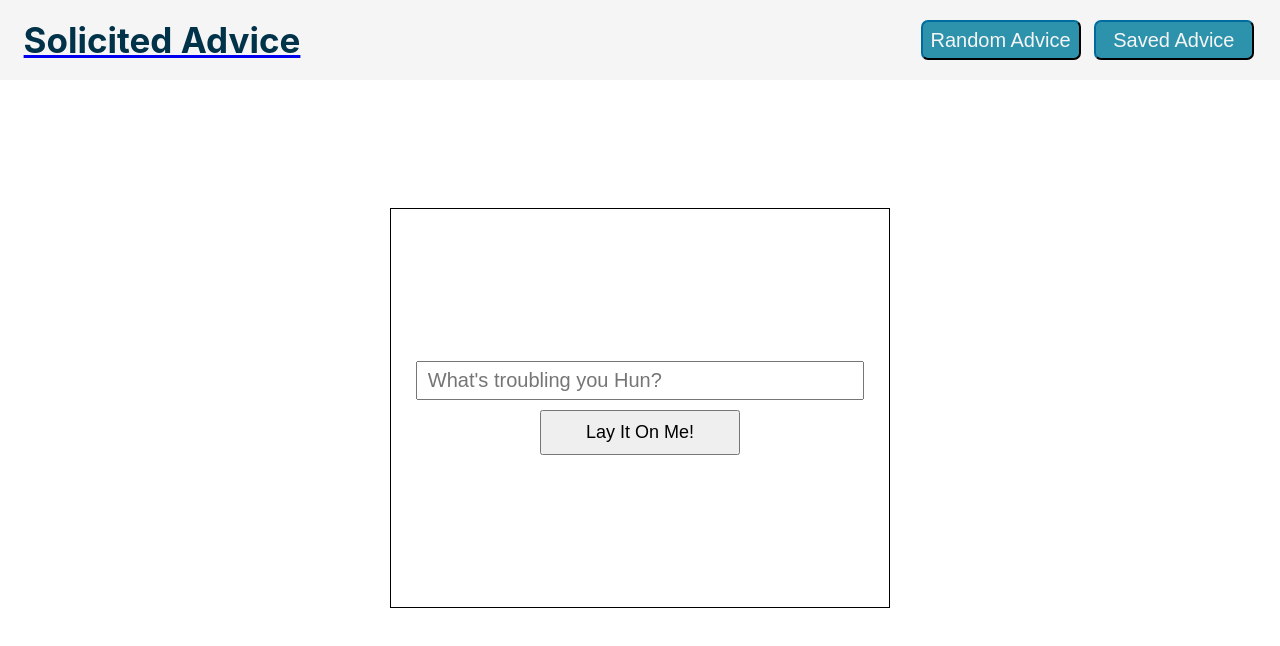
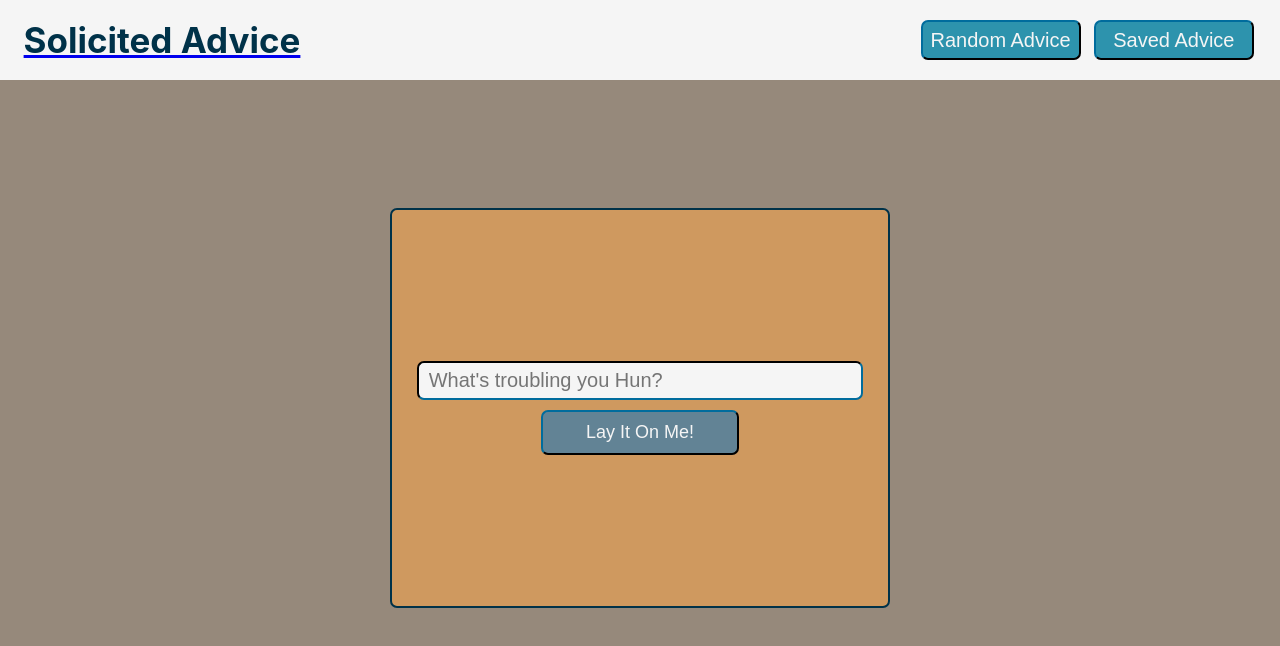
Before and after one commit to LeahWinters/Lay-It-On-Me, a React (Create React App) app: page / in a window 1280 px wide. Shown: the top 646 px of the page. Built offline with nearby package versions, Linux system fonts and the light colour scheme.

Commit message:
Style search page

```diff
--- a/src/SearchForm/SearchForm.css
+++ b/src/SearchForm/SearchForm.css
@@ -1,20 +1,27 @@
 .SearchForm {
+  background-color: #96897B;
   display: flex;
   justify-content: center;
+  height: 100vh;
 }
 
 .search-form {
-  justify-content: center;
+  background-color: #CF995F;
   display: flex;
-  border: solid 1px black;
+  border: solid 2px #003249;
+  border-radius: 7px;
   flex-direction: column;
   height: 400px;
+  justify-content: center;
   margin-top: 10%;
   width: 500px;
 }
 
 .search-input {
   align-self: center;
+  background-color: #F5F5F5;
+  border-radius: 7px;
+  border-color: #003249;
   font-size: 20px;
   height: 10%;
   padding-left: 2%;
@@ -23,8 +30,18 @@
 
 .submit-search-btn {
   align-self: center;
+  background-color: #628395;
+  border-radius: 7px;
+  border-color: #003249;
+  cursor: pointer;
+  color: #F5F5F5;
   font-size: 18px;
   margin-top: 2%;
   padding: 2% 0;
   width: 40%;
 }
+
+.submit-search-btn:hover {
+  background-color: #DFD5A5;
+  color: #003249;
+}
```
